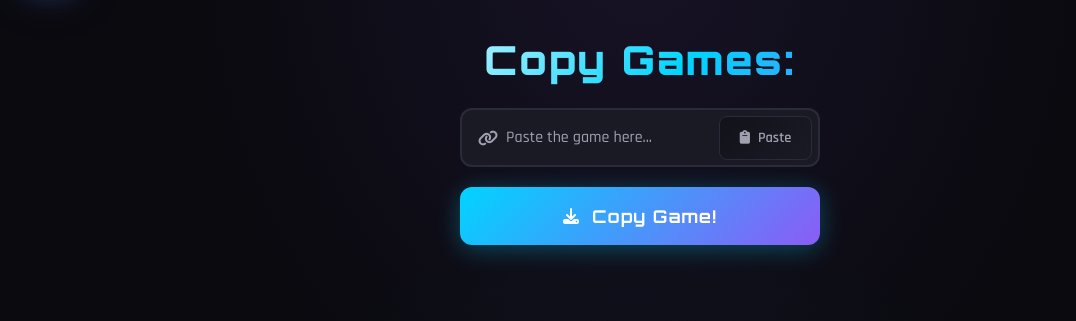
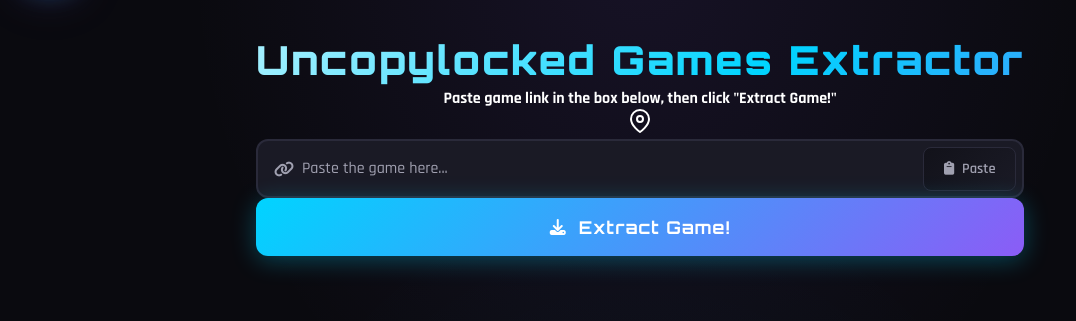
Before and after one commit to US1A9/uncopylocked, a Flask app: page / in a window 1280 px wide. Shown: the part 61-382 px from the top of the page, without its empty margins (0-1076 px from the left). Run offline with Flask 3, Linux system fonts and the light colour scheme.

Commit message:
Add files via upload

```diff
--- a/templates/index.html
+++ b/templates/index.html
@@ -1,7 +1,7 @@
-<!DOCTYPE html>
+<!doctype html>
 <html lang="en">
   <head>
-    <meta charset="UTF-8">
+    <meta charset="UTF-8" />
     <meta name="viewport" content="width=device-width, initial-scale=1.0, user-scalable=no, viewport-fit=cover" />
     <meta http-equiv="X-UA-Compatible" content="IE=edge" />
 
@@ -29,10 +29,9 @@
     <!-- Google Fonts - Orbitron & Rajdhani for Neon Theme -->
     <link href="https://fonts.googleapis.com/css2?family=Orbitron:wght@400;500;600;700;800;900&family=Rajdhani:wght@400;500;600;700&display=swap" rel="stylesheet">
 
-    <link rel="stylesheet" href="{{ url_for('static', filename='css/styles.css') }}">
+    <link rel="stylesheet" href="{{ url_for('static', filename='css/styles.css') }}" />
   </head>
   <body>
-
     <div class="notification" id="notification">
       <div class="notification-icon">
         <i class="fas fa-check-circle" id="notif-icon"></i>
@@ -55,30 +54,45 @@
     </nav>
 
     <section class="hero">
-        <h1 class="fortext">Copy Games:</h1>
       <form id="extractForm" method="post" action="/">
-            <div class="input-container">
+        <div class="container">
+          <h1 class="fortext">Uncopylocked Games Extractor</h1>
+          <p class="subtitle">Paste game link in the box below, then click "Extract Game!"</p>
+
+          <div id="gameDetectedMessage" class="game-detected-message">
+            <svg width="24" height="24" viewBox="0 0 24 24" fill="none" stroke="currentColor" stroke-width="2">
+              <path d="M21 10c0 7-9 13-9 13s-9-6-9-13a9 9 0 0 1 18 0z"></path>
+              <circle cx="12" cy="10" r="3"></circle>
+            </svg>
+            <span id="gameMessageText"></span>
+          </div>
+
           <div class="error-message" id="error-message"></div>
           <div id="inputs" class="input-wrapper">
             <i class="fas fa-link icon-url"></i>
-                    <input name="place_id" id="urlInput" type="password" placeholder="Paste the game here..." autocomplete="off" />
+            <input
+              name="place_id"
+              id="urlInput"
+              type="password"
+              placeholder="Paste the game here..."
+              autocomplete="off"
+            />
             <button id="pasteButton" class="button-paste" type="button">
-                        <i class="fas fa-clipboard" id="Cclear"></i>
-                        <i class="fas fa-times" id="Xclear" style="display:none;"></i>
+              <i class="fas fa-clipboard" id="icon-paste"></i>
+              <i class="fas fa-times" id="icon-clear" style="display: none"></i>
               <span>Paste</span>
             </button>
           </div>
 
           <button id="fetchImages" type="submit" class="buttons">
             <i class="fas fa-download" id="btn-icon"></i>
-                    <span id="btn-text">Copy Game!</span>
+            <span id="btn-text">Extract Game!</span>
           </button>
         </div>
       </form>
     </section>
 
     <script src="https://code.jquery.com/jquery-3.6.0.min.js"></script>
-
     <script src="{{ url_for('static', filename='js/main.js') }}"></script>
   </body>
 </html>
```
Lines whose indentation alone changed are shown as unchanged.
